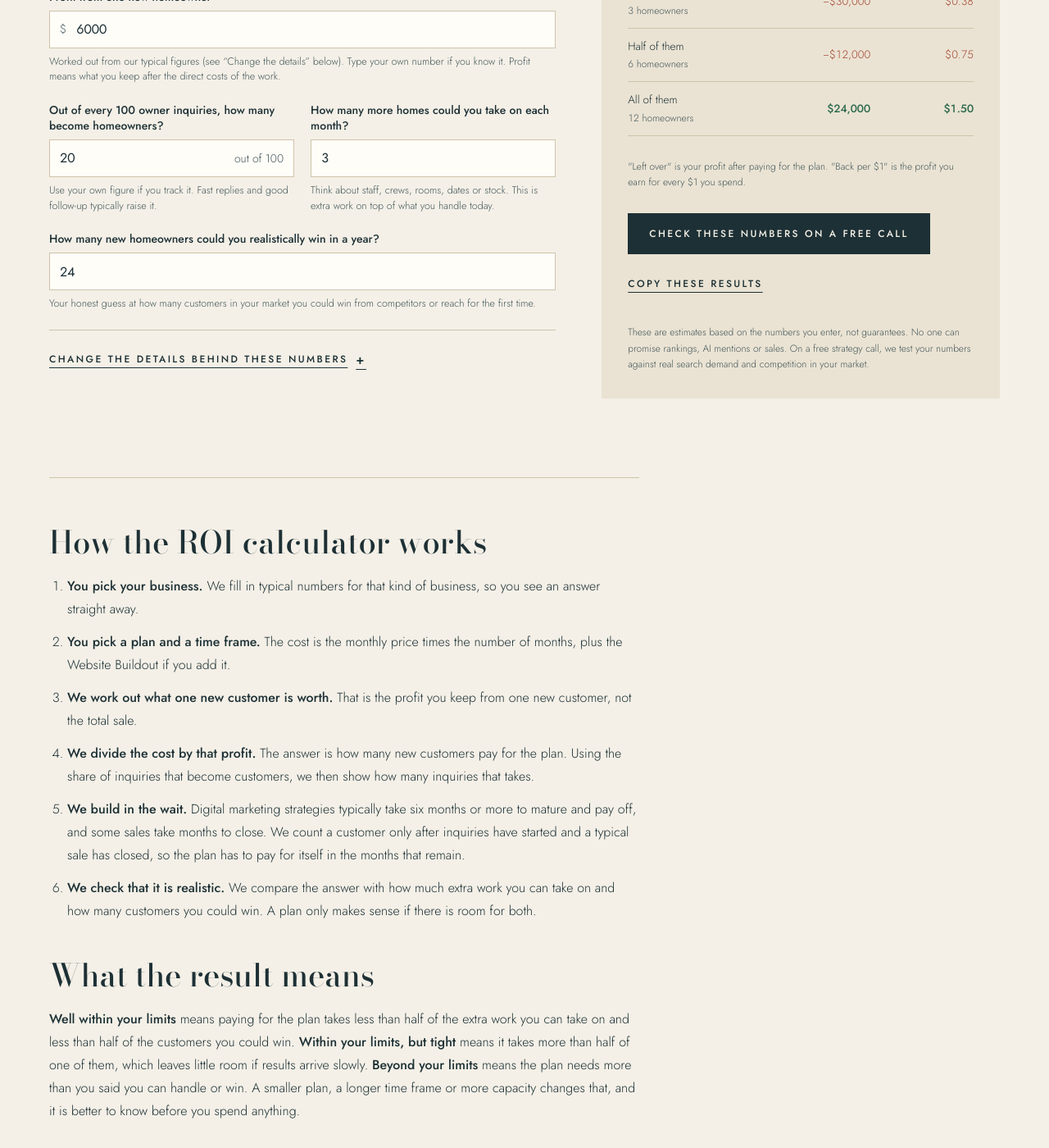
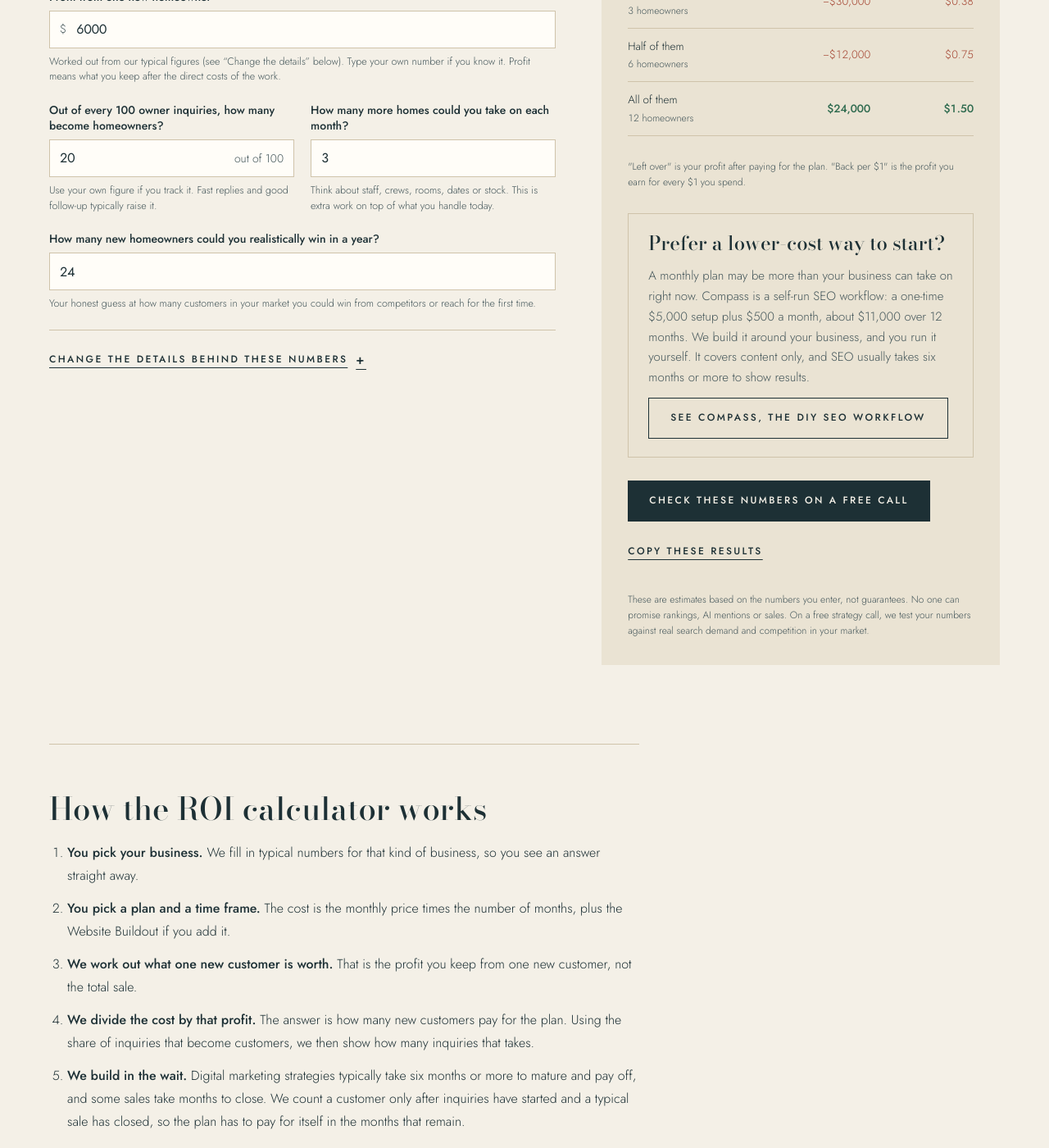
Before and after one commit to benalan317/30adigitalmarketing, a Jekyll site: the page built from roi-calculator/index.html, in a window 1280 px wide and 1400 px high, scrolled down 1823 px. Shown: the whole window at 82% size. Built offline with Jekyll 4.4.1, drawn with Linux system fonts in a browser that asks for light colours; some of the changed text lies outside the part shown.

Commit message:
ROI calculator: point to Compass when the numbers are tight or beyond limits
Co-Authored-By: Claude Sonnet 5.5 <noreply@anthropic.com>
Claude-Session: https://claude.ai/code/session_01QeaX6J9P4oc5s64bUy1jZC

```diff
--- a/roi-calculator/index.html
+++ b/roi-calculator/index.html
@@ -147,6 +147,12 @@ details sit behind "Change the details behind these numbers". Status: draft for
 .roi-actions { display: flex; flex-wrap: wrap; gap: 14px 22px; align-items: center; }
 .roi-btn { display: inline-flex; align-items: center; justify-content: center; min-height: 50px; padding: 0 26px; background: var(--r-ink); color: var(--r-bg); text-decoration: none; font-size: 12px; font-weight: 500; letter-spacing: 2.4px; text-transform: uppercase; border: 0; cursor: pointer; }
 .roi-btn:hover { background: var(--r-muted); color: var(--r-bg); }
+.roi-diy { display: flex; flex-direction: column; gap: 12px; padding: 22px 24px; background: var(--r-panel); border: 1px solid var(--r-rule); }
+.roi-diy[hidden] { display: none; }
+.roi-diy h3 { margin: 0; font-family: var(--r-display); font-weight: var(--r-display-weight); font-size: 24px; line-height: 1.2; }
+.roi-diy p { margin: 0; max-width: 62ch; font-size: 15px; font-weight: 300; line-height: 1.65; color: var(--r-muted); }
+.roi-btn-alt { display: inline-flex; align-items: center; justify-content: center; align-self: flex-start; min-height: 50px; padding: 0 26px; background: transparent; color: var(--r-ink); text-decoration: none; font-size: 12px; font-weight: 500; letter-spacing: 2.4px; text-transform: uppercase; border: 1px solid var(--r-ink); }
+.roi-btn-alt:hover { background: var(--r-ink); color: var(--r-bg); }
 .roi-link { background: none; border: 0; padding: 0; min-height: 44px; color: var(--r-ink); font: 500 12px var(--r-body); letter-spacing: 2.4px; text-transform: uppercase; text-decoration: underline; text-underline-offset: 6px; cursor: pointer; }
 .roi-fine { margin: 0; font-size: 12px; font-weight: 300; line-height: 1.6; color: var(--r-muted); }
 .roi-copy-area { width: 100%; min-height: 160px; font: 13px/1.5 var(--r-body); border: 1px solid var(--r-rule); background: var(--r-field); color: var(--r-ink); padding: 10px; }
@@ -257,6 +263,11 @@ details sit behind "Change the details behind these numbers". Status: draft for
     <dl class="roi-figures" id="roi-r-figures"></dl>
     <div class="roi-table-wrap"><table class="roi-table" id="roi-r-table"></table></div>
     <p class="roi-fine" id="roi-r-tablenote" hidden>"Left over" is your profit after paying for the plan. "Back per $1" is the profit you earn for every $1 you spend.</p>
+    <div class="roi-diy" id="roi-diy" hidden>
+      <h3>Prefer a lower-cost way to start?</h3>
+      <p id="roi-diy-text"></p>
+      <a class="roi-btn-alt" href="/plans/diy-seo/">See Compass, the DIY SEO workflow</a>
+    </div>
     <div class="roi-actions">
       <a class="roi-btn" href="/strategy-call/">Check these numbers on a free call</a>
       <button type="button" class="roi-link" id="roi-copy">Copy these results</button>
@@ -691,6 +702,14 @@ details sit behind "Change the details behind these numbers". Status: draft for
     $('roi-r-sub').textContent = sub;
     var st = $('roi-r-status'); st.className = 'roi-status ' + s.cls; st.textContent = s.text;
 
+    var diy = $('roi-diy');
+    var showDiy = (s.cls === 'is-warn' || s.cls === 'is-bad');
+    diy.hidden = !showDiy;
+    if (showDiy) {
+      var diyCost = 5000 + 500 * r.H;
+      $('roi-diy-text').textContent = 'A monthly plan may be more than your business can take on right now. Compass is a self-run SEO workflow: a one-time $5,000 setup plus $500 a month, about ' + money.format(diyCost) + ' over ' + r.H + ' months. We build it around your business, and you run it yourself. It covers content only, and SEO usually takes six months or more to show results.';
+    }
+
     var ok = r.gp > 0 && r.productive > 0;
     $('roi-r-meters').hidden = !ok || r.need === 0;
     if (ok) {
@@ -815,7 +834,7 @@ details sit behind "Change the details behind these numbers". Status: draft for
   <h3>Should I count repeat business and referrals?</h3>
   <p>Start without them. If the plan pays for itself on first-year profit alone, repeat business and referrals are a bonus. Turn them on when your customers stay for years, as homeowners, members and long-term clients often do.</p>
   <h3>What if the result says the plan is beyond my limits?</h3>
-  <p>It means this plan asks for more than your business can handle or win today. A smaller plan, a longer time frame or more capacity changes that. Bring your numbers to a strategy call and we'll find where the gap is.</p>
+  <p>It means this plan asks for more than your business can handle or win today. A smaller plan, a longer time frame or more capacity changes that. If a monthly plan is too much right now, <a href="/plans/diy-seo/">Compass, our DIY SEO workflow</a>, is a lower-cost way to start. Bring your numbers to a strategy call and we'll find where the gap is.</p>
   <h3>Is this a forecast?</h3>
   <p>No. It is not a forecast or a guarantee. It shows what would have to be true for the work to pay off, using the numbers you enter. No one can promise rankings, AI mentions or sales. On a free strategy call, we test your numbers against real search demand and competition in your market.</p>
 </section>
```
